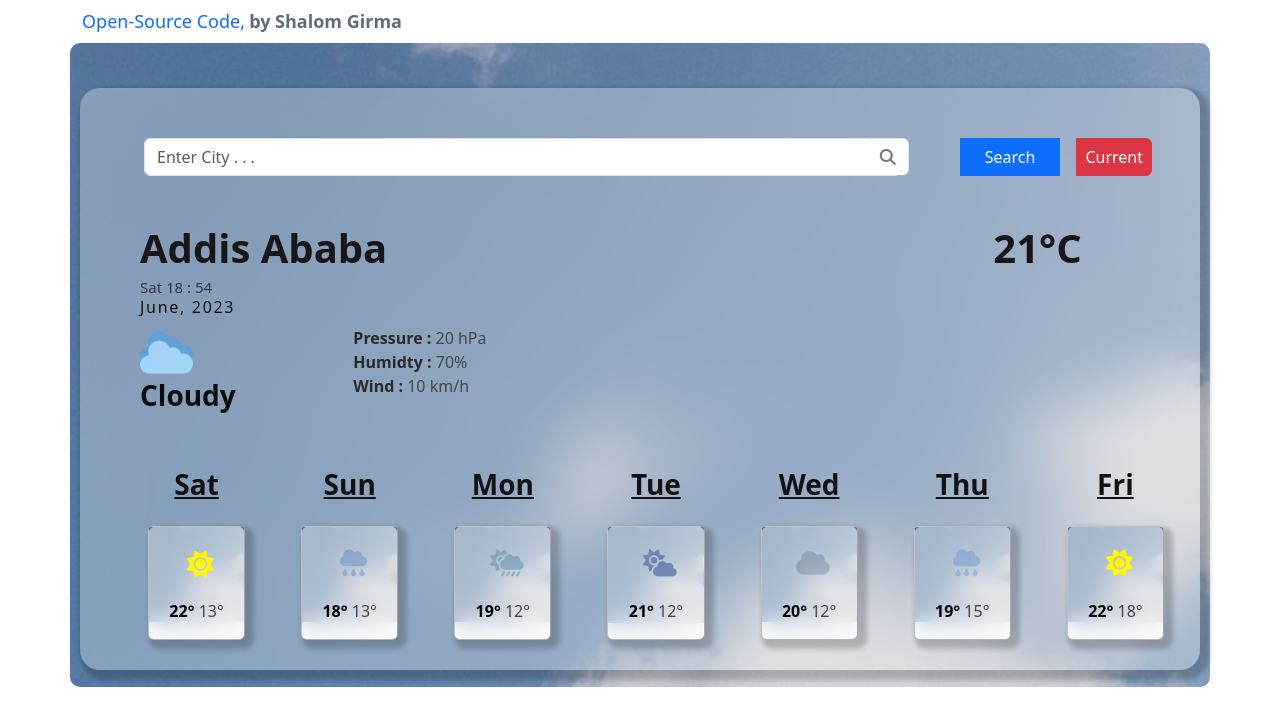
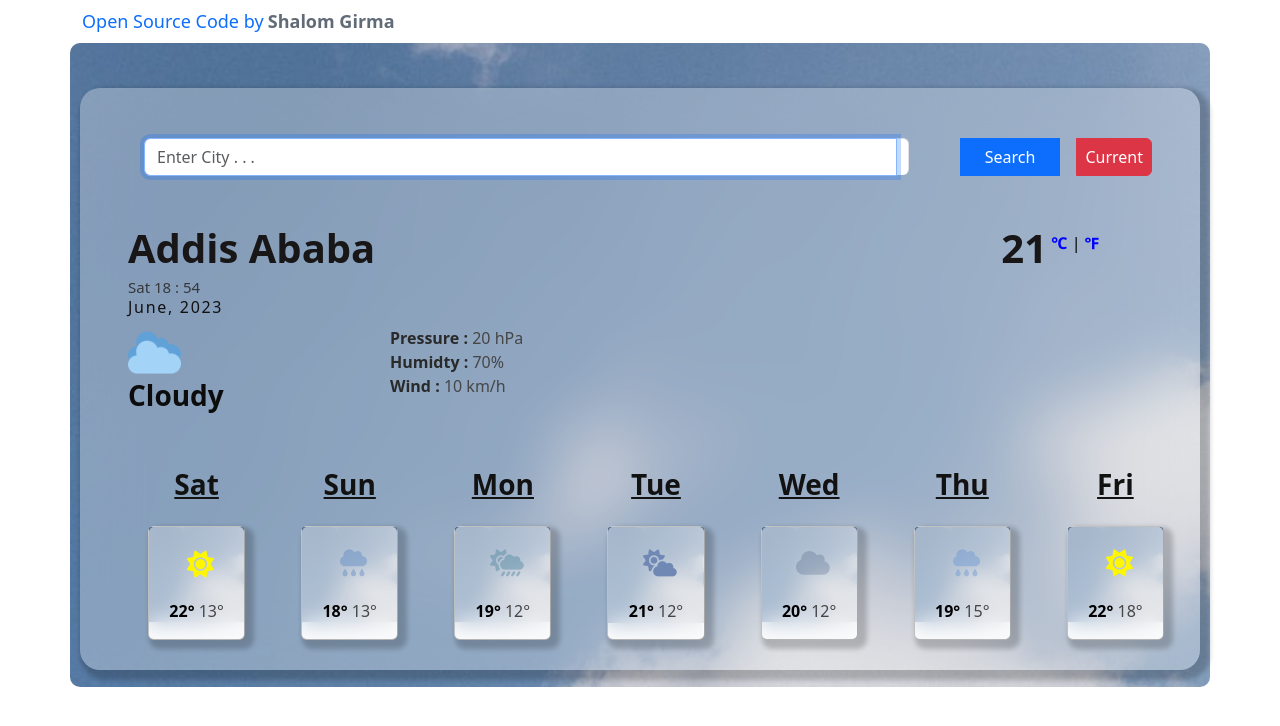
Before and after one commit to gshalom910/weatherForcasting-web-app, a website built with Parcel: page index.html in a window 1280 px wide. Built offline with nearby package versions, Linux system fonts and the light colour scheme.

Commit message:
Update unit conversion ui

```diff
--- a/index.html
+++ b/index.html
@@ -14,35 +14,46 @@
 <body>
   <div class="container coder my-2">
     <a href="https://github.com/gshalom910/weatherForcasting-web-app" target="_blank">
-    Open-Source Code,</a> <span> by Shalom Girma</span>
+    Open Source Code by</a> <span>Shalom Girma</span>
   </div>
   <div class="container main-wrapper">
     <div class="inner-wrapper">
       <form id="searchForm">
-        <div class="input-group px-5 px-md-5">
-          <input class="form-control mx-2 mx-md-3" type="search" placeholder="Enter City . . ." aria-label="Search" >
+        <div class="input-group pb-5 py-md-0 px-2 px-md-5">
+          <input class="form-control mx-2 mx-md-3" type="search" placeholder="Enter City . . ." aria-label="Search" autofocus="on">
           <span class="input-group-append">
             <button class="btn btn-outline-secondary  bg-white border-start-0 border-bottom-0 border ms-n5" type="button">
               <i class="fa fa-search"></i>
             </button>
           </span>
-	  <button class="btn btn-primary ms-2 ms-md-5 my-sm-0 px-4" type="submit">Search</button>
-	  <button class="btn btn-danger ms-1 ms-md-3 my-sm-0 px-2" id="current-tmp" type="submit">Current</button>
+	<button class="btn btn-primary my-0 ms-2 ms-md-5  px-2 px-md-4" type="submit">Search</button>
+	<button class="btn btn-danger my-0 ms-1 ms-md-3  px-1 px-md-2" id="current-tmp" type="submit">Current</button>
         </div>
       </form>
-      <section class="row m-5">
-        <div class="col-10">
+      <section class="mx-5 m-md-5">
+        <div class="row">
+        <div class="col-8 col-md-9 col-lg-10">
           <h1 id="cityName">
-	      Addis Ababa
-	  </h1>
-	  <p id="today">
-	      Sun 16 : 01 <br>
-              April 25, 2023
-	   </p>
-          <div class="row row-cols-sm-2">
-            <div class="col-4 col-md-3 col-lg-3">
+		Addis Ababa
+	</h1>
+	<p id="today">
+		<!-- Sun 16 : 01 <br>
+	April 25, 2023 -->
+	</p>
+	</span>
+        </div>
+        <div class="col-4 col-md-3 col-lg-2" >
+		<h1 id="temp">21</h1>
+		<span class="units">
+		<a href="#" id="celsius-link" class="active">℃</a> |
+		<a href="#" id="fahrenheit-link">℉</a>
+	 </span>
+         </div>
+         </div>
+         <div class="row ">
+            <div class="col-5 col-md-3">
               <div>
-                <img id = "main-img"src="./images/cloudy.png" alt="cloudy" width="53">
+                <img id="main-img" src="./images/cloudy.png" alt="cloudy" width="53">
               </div>
               <h3 id="weather-description">
                 Cloudy
@@ -60,15 +71,7 @@
               </li>
             </ul>
           </div>
-        </div>
-        <div class="col-2" >
-	<h1 id="temp">21°C</h1>
-	   <!-- <span class="units">
-	   <a href="#" id="celsius-link">℃</a> |
-	   <a href="#" id="fahrenheit-link">℉</a>
-           </span> -->
-	</h1>
-      </section>
+          </section>
       <section class="section2 row mx-4 my-1">
         <div class="col">
           <ul>
@@ -186,7 +189,7 @@
             </div>
           </ul>
         </div>
-        <div class="col-6 col-sm-4 col-md">
+        <div class=" col-6 col-sm-4 col-md">
           <ul>
             <li>
               <h3>
```
